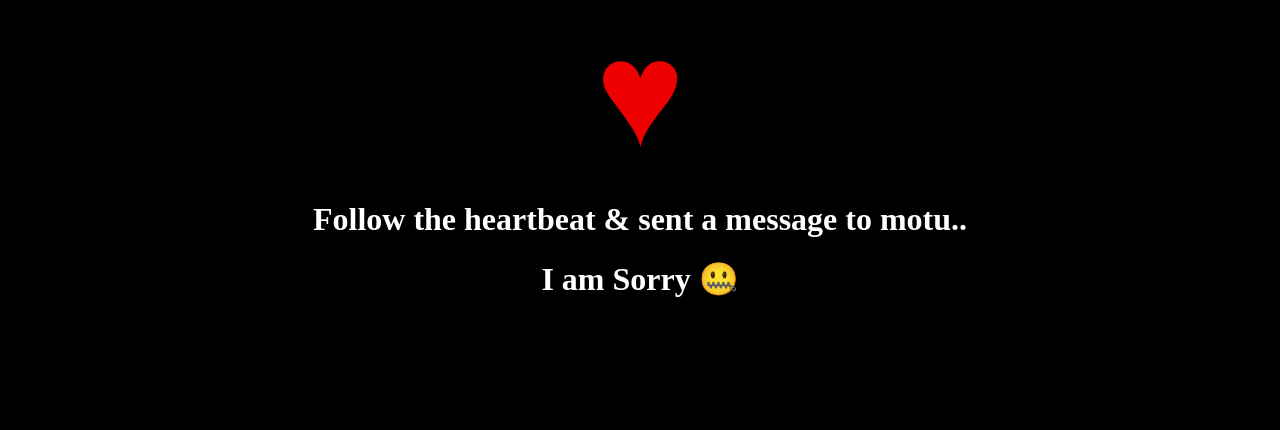
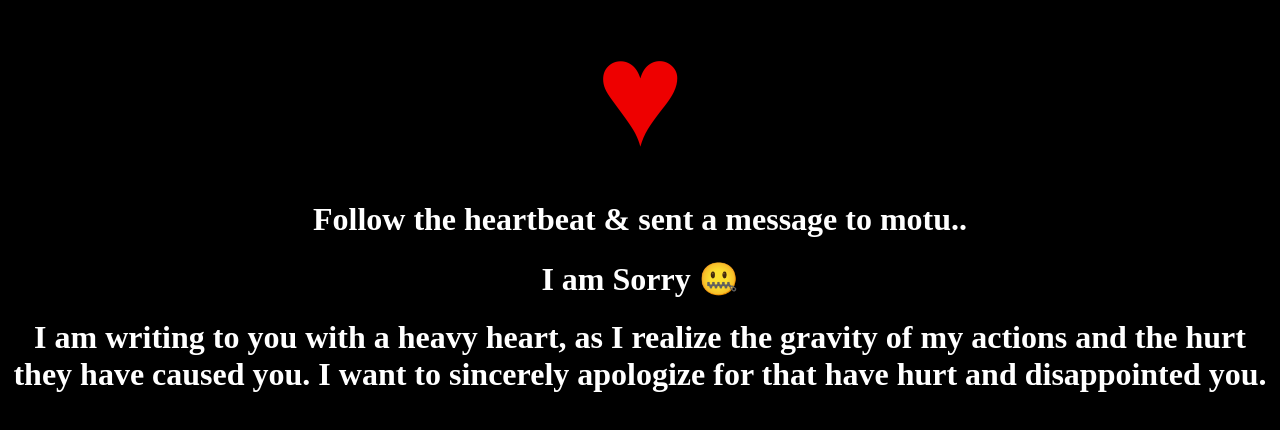
Before and after one commit to mini7007/beat, a plain HTML site: page index.html in a window 1280 px wide. Drawn offline with Linux system fonts and the light colour scheme.

Commit message:
Update index.html

```diff
--- a/index.html
+++ b/index.html
@@ -4,3 +4,4 @@
 <div class="heart">&#x2665;</div>
 <h1>Follow the heartbeat & sent a message to motu..</h1>
 <h1>I am Sorry 🤐</h1>
+<h1>I am writing to you with a heavy heart, as I realize the gravity of my actions and the hurt they have caused you. I want to sincerely apologize for  that have hurt and disappointed you.</h1>
```
